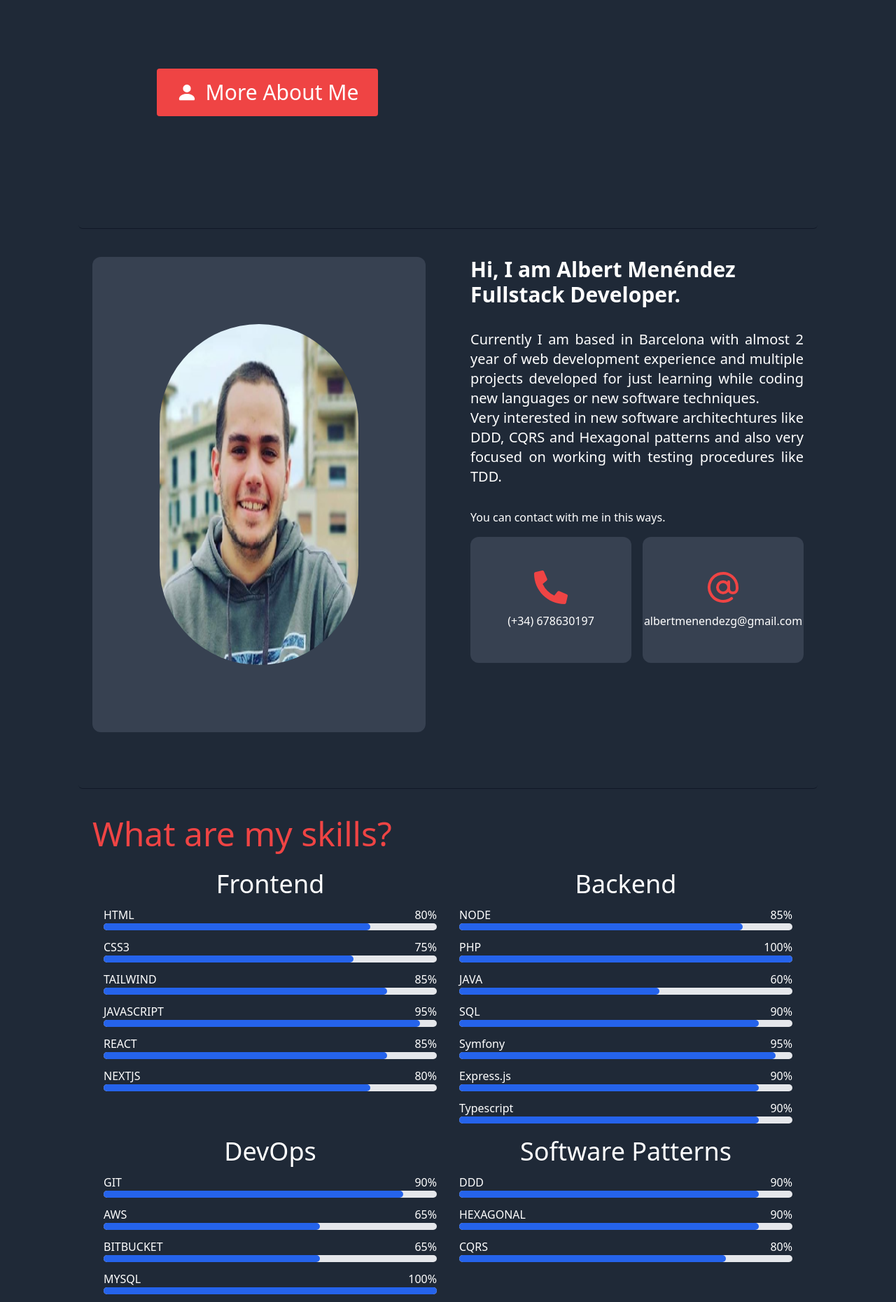
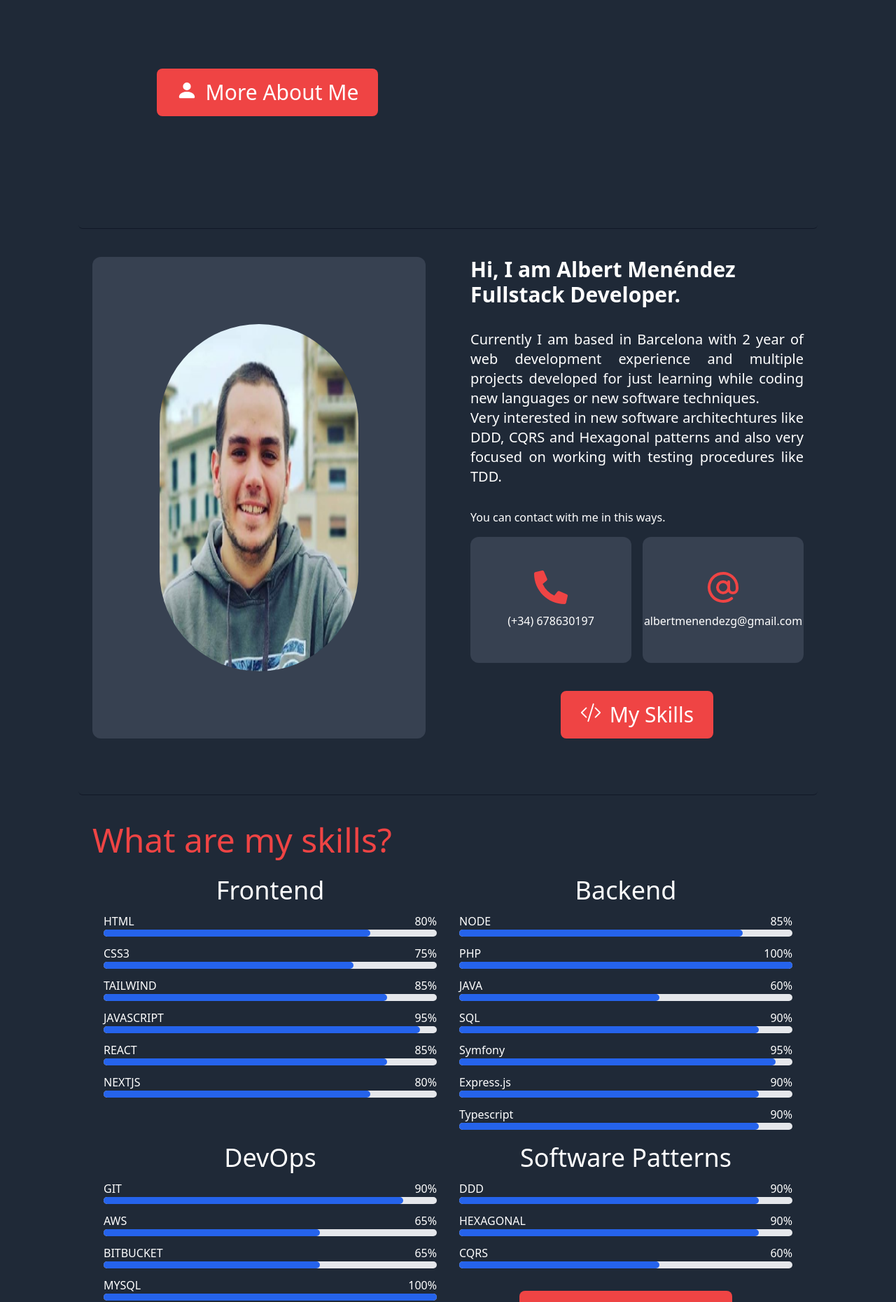
Before and after one commit to albertmenendezg/portofolio, a React (Create React App) app: page / in a window 1280 px wide. Shown: the part 790-2650 px from the top of the page at 70% size. Built offline with nearby package versions, Linux system fonts and the light colour scheme.

Commit message:
added more link buttons

```diff
--- /dev/null
+++ b/src/components/Common/LinkButton/LinkButton.tsx
@@ -0,0 +1,21 @@
+import React from 'react';
+import {Link} from "react-scroll";
+
+const LinkButton = ({ to, icon, label }: {to: string, icon?: JSX.Element, label: string}) => {
+    return (
+        <div className='flex mx-auto text-xl md:text-3xl py-4 px-7 bg-red-500 rounded-lg hover:text-black'>
+            <Link
+                to={to}
+                smooth={true}
+                offset={-70}
+                duration={500}
+                className='flex flex-row justify-center cursor-pointer'
+            >
+                {icon}
+                <span className='ml-3'>{label}</span>
+            </Link>
+        </div>
+    );
+};
+
+export default LinkButton;
--- a/src/components/Elements/About/About.tsx
+++ b/src/components/Elements/About/About.tsx
@@ -1,6 +1,8 @@
-import React from 'react'
-import {FaPhoneAlt} from 'react-icons/fa'
-import {FiAtSign} from 'react-icons/fi'
+import React from 'react';
+import {FaPhoneAlt} from 'react-icons/fa';
+import {FiAtSign} from 'react-icons/fi';
+import {BsCodeSlash} from 'react-icons/bs';
+import LinkButton from '../../Common/LinkButton/LinkButton';
 
 const About = () => {
   return (
@@ -15,7 +17,7 @@ const About = () => {
         <div className='md:w-1/2 h-100'>
             <h3 className='text-xl md:text-3xl font-bold'>Hi, I am Albert Menéndez Fullstack Developer.</h3>
             <p className='text-md md:text-xl mt-3 md:mt-8 text-justify'>
-                Currently I am based in Barcelona with almost 2 year of web development experience and multiple projects developed for just learning while coding new languages or new software techniques.
+                Currently I am based in Barcelona with 2 year of web development experience and multiple projects developed for just learning while coding new languages or new software techniques.
                 <br/>Very interested in new software architechtures like DDD, CQRS and Hexagonal patterns and also very focused on working with testing procedures like TDD.
             </p>
             <p className='mt-8'>You can contact with me in this ways.</p>
@@ -33,6 +35,9 @@ const About = () => {
                     </a>
                 </div>
             </div>
+            <div className="flex justify-center mt-10">
+                <LinkButton icon={<BsCodeSlash />} label='My Skills' to='skills' />
+            </div>
         </div>
     </section>
   )
--- a/src/components/Elements/Home/Home.tsx
+++ b/src/components/Elements/Home/Home.tsx
@@ -2,7 +2,7 @@ import React from 'react'
 import { AiFillGithub, AiFillLinkedin, AiFillTwitterCircle } from 'react-icons/ai';
 import { BsPersonFill } from 'react-icons/bs';
 import { useTypewriter, Cursor} from 'react-simple-typewriter'
-import {Link} from 'react-scroll';
+import LinkButton from '../../Common/LinkButton/LinkButton';
 
 const Home = () => {
 
@@ -47,18 +47,7 @@ const Home = () => {
                         </a>
                     </div>
                 </div>
-                <div className='flex mx-auto text-xl md:text-3xl py-4 px-7 bg-red-500 rounded hover:text-black'>
-                    <Link
-                        to='about'
-                        smooth={true}
-                        offset={-70}
-                        duration={500}
-                        className='flex flex-row items-center cursor-pointer'
-                    >
-                        <BsPersonFill />
-                        <span className='ml-3'>More About Me</span>
-                    </Link>
-                </div>
+                <LinkButton to='about' icon={<BsPersonFill />} label='More About Me' />
             </div>
             <div className='hidden md:flex w-1/2 h-100 items-center justify-center overflow-hidden'>
                 <img
--- a/src/components/Elements/Skills/Skills.tsx
+++ b/src/components/Elements/Skills/Skills.tsx
@@ -1,5 +1,7 @@
 import React from 'react'
 import Skill from '../../Common/Skill/Skill'
+import LinkButton from "../../Common/LinkButton/LinkButton";
+import {FaBriefcase} from "react-icons/fa";
 
 const Skills = () => {
   return (
@@ -39,7 +41,10 @@ const Skills = () => {
             <h2 className='text-4xl text-center'>Software Patterns</h2>
             <Skill label='DDD' percent={90} />
             <Skill label='HEXAGONAL' percent={90} />
-            <Skill label='CQRS' percent={80} />
+            <Skill label='CQRS' percent={60} />
+            <div className='flex mt-8'>
+              <LinkButton to={'experience'} icon={<FaBriefcase />} label={'My Experience'} />
+            </div>
           </div>
         </div>
       </div>
--- a/src/react-app-env.d.ts
+++ /dev/null
@@ -1 +0,0 @@
-/// <reference types="react-scripts" />
```
Also changed, not shown: 2 other files (tests, documents, lock files or other folders).
